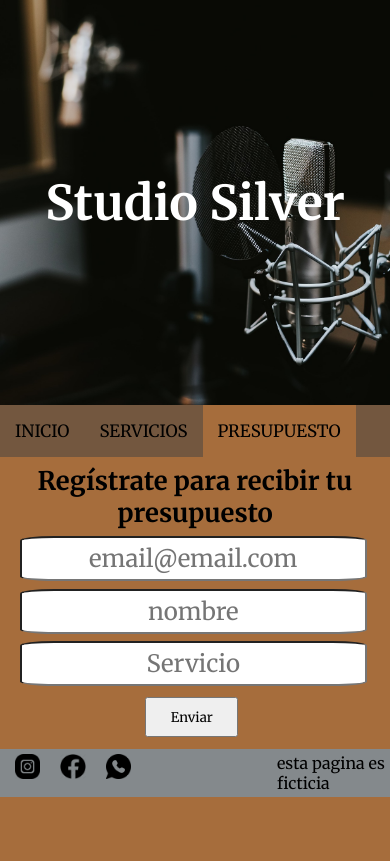
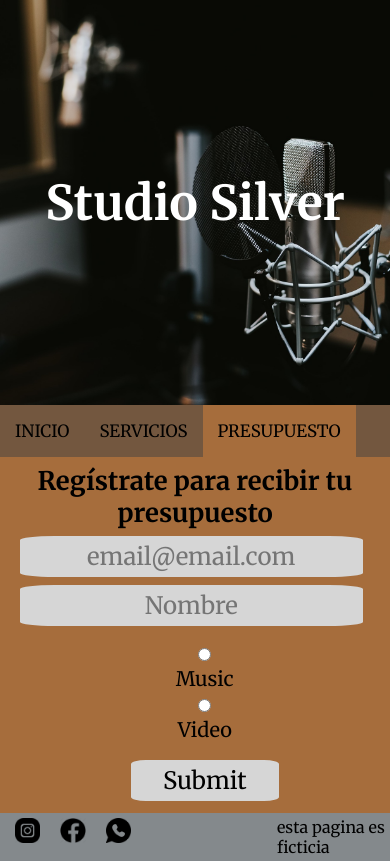
Before and after one commit to cleytoncaminha/StudioCleyton, a plain HTML site: page presupuesto.html in a window 390 px wide. Drawn offline with Linux system fonts and the light colour scheme.

Commit message:
changes05/07

```diff
--- a/pres.css
+++ b/pres.css
@@ -4,22 +4,34 @@
 input{
     width: 50%;
     text-align: center;
-    padding: 5px;
+    padding: 2%;
     margin-top: 2%;
     font-size: 150%;
-    border-radius: 10%;
+    border-radius: 5%;
+    border: none;
+    background-color: rgb(214, 214, 214);
 }
 .enviar{
     width: 25%;
     display: block;
     margin-left: 14%;
     margin-top: 3%;
-    height: 40px;
-}
+    }
 .cadastro{
     text-align: center;
     margin-top: 2%;
     font-size: 200%;
+}
+.servicesForm{
+    display: flex;
+    width: 40%;
+    margin-top: 15px;
+    font-size: 180%;
+    text-align: center;
+    justify-content: center;
+    align-items: center;
+
+
 }
 
 @media screen and (max-width: 650px){
@@ -38,9 +50,22 @@ input{
         border-radius: 10%;
     }
     .enviar{
-        width: 25%;
+        width: 40%;
         display: block;
-        margin-left: 34%;
+        margin:auto;
+        align-items: center;
+        text-align: center;
+        align-content: center;
+        margin-top: 5%;
 
     }
+    .servicesForm{
+        width:100%;
+        margin-left: 0%;
+        display:block;
+        margin-top: 15px;
+        font-size: 20px;
+        align-items: center;
+        text-align: center;
+    }
 }
--- a/presupuesto.html
+++ b/presupuesto.html
@@ -27,10 +27,13 @@
     <main>
         <div class="cadastro"><h1>Regístrate para recibir tu presupuesto</h1></div>
         <div class="form">
-            <input id="email" type="email" placeholder="email@email.com">
-            <input id="name" type="text" placeholder="nombre">
-            <input id="service" type="text" placeholder="Servicio">
-            <button class="enviar" onclick="newContact()">Enviar</button>
+            <input id="email" type="email" placeholder="email@email.com" required>
+            <input id="name" type="text" placeholder="Nombre" required>
+            <div class="servicesForm">
+            <input id="music" class="serviceForm" name="serviceForm" type="radio" value="Music">Music
+            <input id="video" class="serviceForm" name="serviceForm" type="radio" value="Video">Video
+        </div>
+            <input type="submit" class="enviar" onclick="newContact()"></input>
            </div>
     </main>
 
@@ -48,15 +51,21 @@
                 function newContact(){
                     let email = document.getElementById("email").value;
                     let name = document.getElementById("name").value;
-                let service = document.getElementById("service").value;
 
+                    if(document.getElementById("music").checked){
+                         service = "Music"
+                    }else{
+
+                         service = "Video"
+                    }
+                    console.log(service)
                     let contact = {email, name, service};
                     const options = {method:"POST",
                             headers: new Headers({'content-type': 'application/json'}),
                             body: JSON.stringify(contact)
                         }
 
-                    fetch("https://git.heroku.com/studiocleyton.git/users", options).then(res=>{
+                        fetch("http://localhost:3000/users", options).then(res=>{
                             console.log(res)
                             window.alert('registro realizado con éxito, Gracias')
                         })
```
Also changed, not shown: index.html (+1 -1 lines), services.html (+1 -1 lines). Lines whose indentation alone changed are shown as unchanged.
